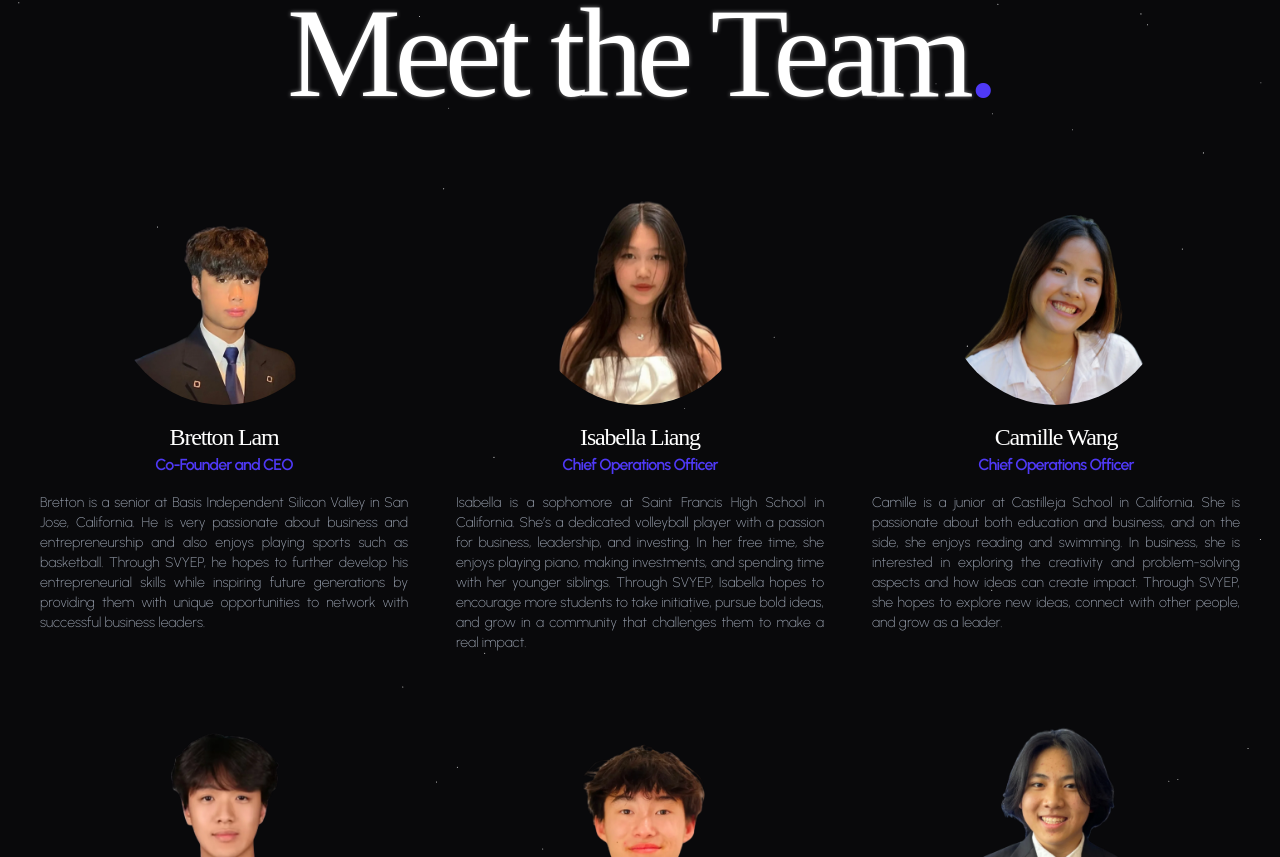
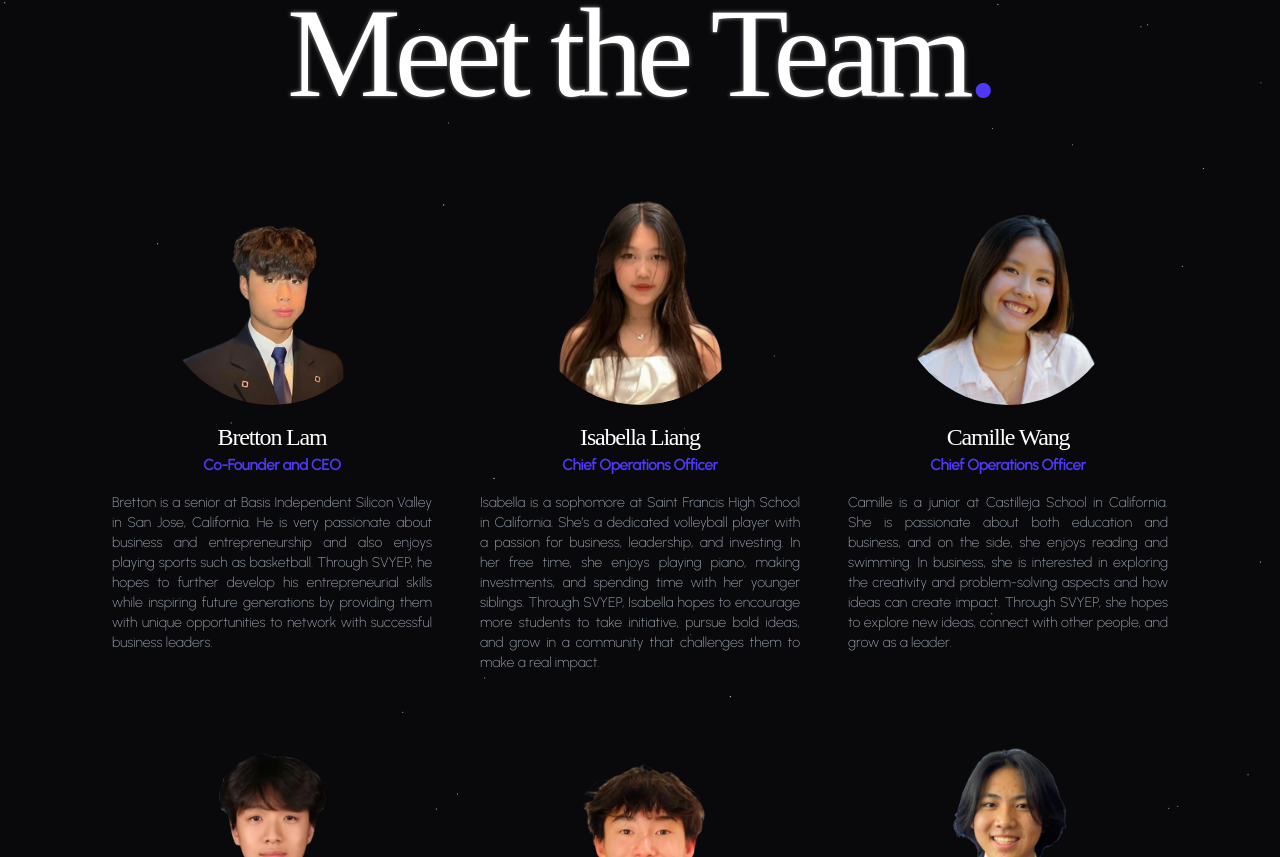
Before and after one commit to jiminn-lee/svyep-website, a SvelteKit app: page /about in a window 1280 px wide. Shown: the part 703-1560 px from the top of the page. Built offline with nearby package versions, Linux system fonts and the light colour scheme; a web font is replaced by a local one.

Commit message:
fix about

```diff
--- a/src/routes/+page.svelte
+++ b/src/routes/+page.svelte
@@ -264,5 +264,3 @@
 	</h1>
 	<Button href="/join" size="lg">Join Us</Button>
 </section>
-
-<!-- + sign after every number, animation larger -->
--- a/src/routes/about/+page.svelte
+++ b/src/routes/about/+page.svelte
@@ -34,9 +34,9 @@
 		<h1 class="text-shadow-glow-white font-serif text-9xl leading-loose tracking-tighter">
 			Meet the Team<span class="text-indigo-600 text-shadow-none">.</span>
 		</h1>
-		<div class="grid max-w-[1200px] grid-cols-3 gap-12">
+		<div class="flex max-w-[1200px] flex-wrap justify-center gap-12">
 			{#each about.team as member}
-				<div class="flex flex-col items-center">
+				<div class="flex w-80 flex-col items-center">
 					<img src={member.image} alt="" class="mb-4 size-56 rounded-full object-cover" />
 					<h1 class="font-serif text-2xl tracking-tighter">{member.name}</h1>
 					<h2 class="font-semibold tracking-tighter text-indigo-600">{member.position}</h2>
@@ -51,9 +51,9 @@
 		<h1 class="font-serif text-9xl leading-loose tracking-tighter">
 			Advisors<span class="text-indigo-600">.</span>
 		</h1>
-		<div class="grid max-w-[1200px] grid-cols-3 gap-12">
+		<div class="flex max-w-[1200px] flex-wrap justify-center gap-12">
 			{#each about.advisors as advisor}
-				<div class="flex flex-col items-center">
+				<div class="flex w-80 flex-col items-center">
 					<img src={advisor.image} alt="" class="mb-4 size-56 rounded-full object-cover" />
 					<h1 class="font-serif text-2xl tracking-tighter">{advisor.name}</h1>
 					<h2 class="font-semibold tracking-tighter text-indigo-600">{advisor.position}</h2>
@@ -65,5 +65,3 @@
 		</div>
 	</div>
 </div>
-
-<!-- center advisors -->
```
